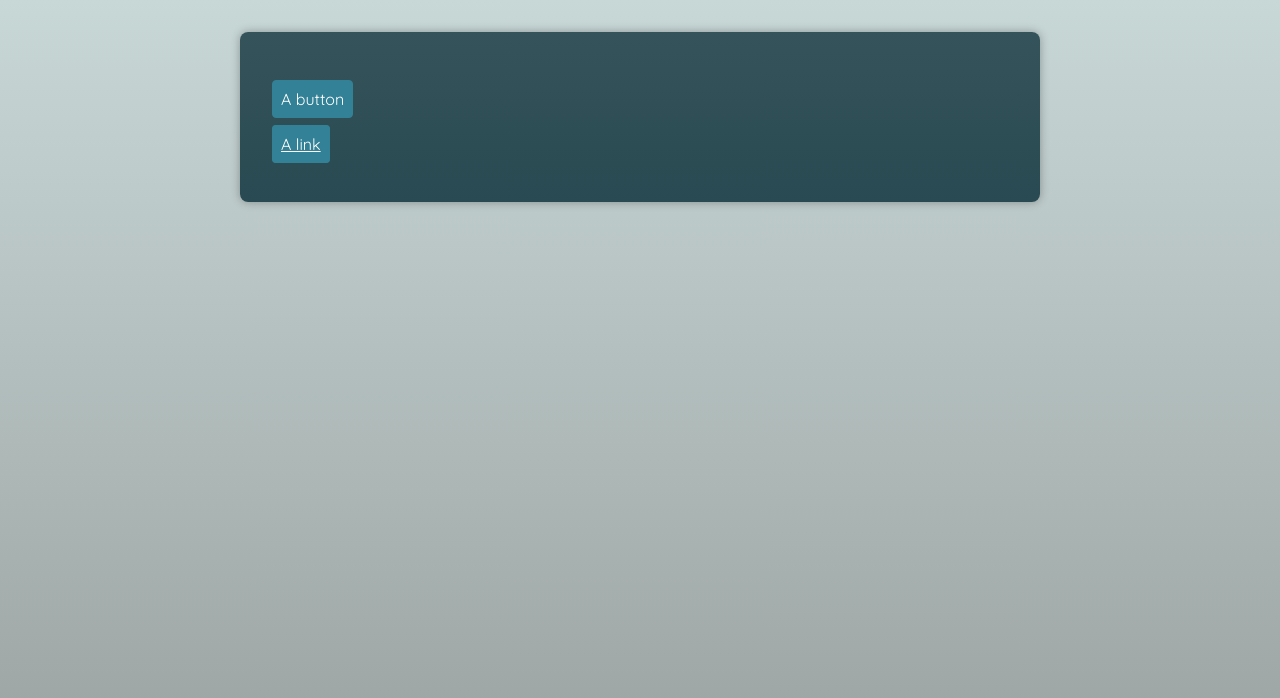
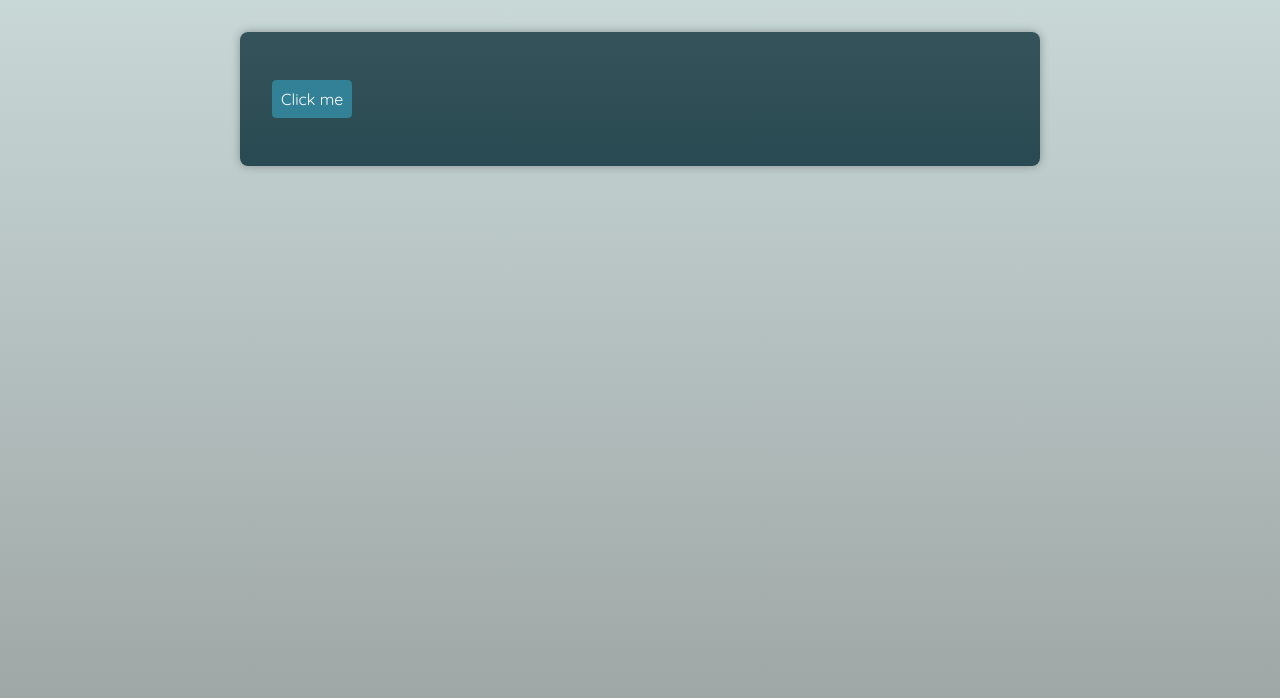
Before and after one commit to tungphan2823/TypeScript-Course, a React (Vite) app in the folder advanced-ts/Component/: page / in a window 1280 px wide. Shown: the top 698 px of the page. Built offline with nearby package versions, Linux system fonts and the light colour scheme; a web font is replaced by a local one.

Commit message:
update container

```diff
--- a/advanced-ts/Component/src/App.tsx
+++ b/advanced-ts/Component/src/App.tsx
@@ -1,13 +1,11 @@
 import Input from "./components/Input";
 import Button from "./components/Button";
+import Container from "./components/Container";
 function App() {
   return (
     <main>
       <p>
-        <Button >A button</Button>
-      </p>
-      <p>
-        <Button href="/">A link</Button>
+        <Container as={Button}> Click me</Container>
       </p>
     </main>
   );
--- /dev/null
+++ b/advanced-ts/Component/src/components/Container.tsx
@@ -0,0 +1,14 @@
+import { ComponentPropsWithoutRef, ElementType } from "react";
+import { ReactNode } from "react";
+type ContainerProps<T extends ElementType> = {
+  as?: T;
+  children: ReactNode;
+} & ComponentPropsWithoutRef<T>;
+export default function Container<C extends ElementType>({
+  as,
+  children,
+  ...props
+}: ContainerProps<C>) {
+  const Component = as || "div";
+  return <Component {...props}>{children}</Component>;
+}
```
